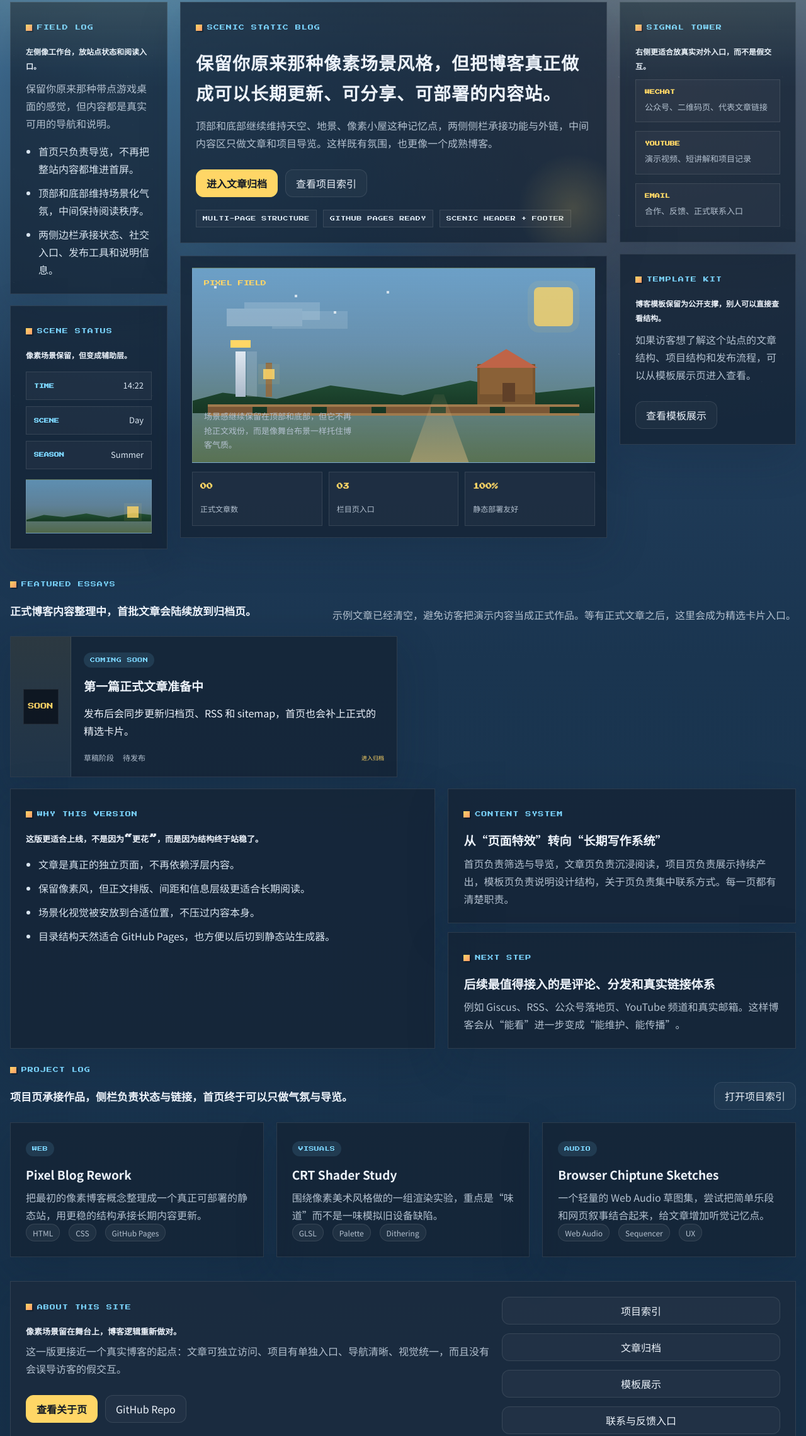
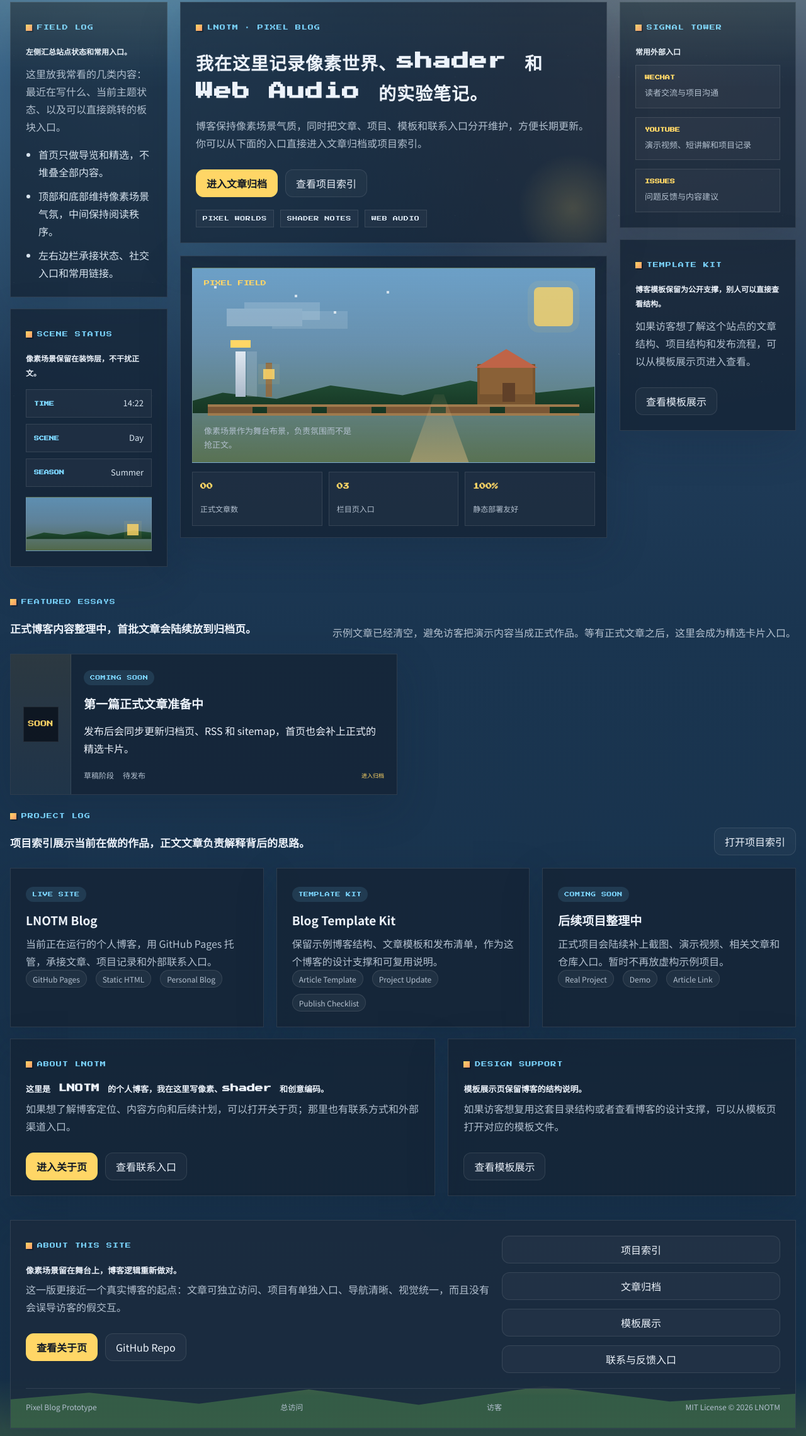
Before and after one commit to LNOTM/my-blog, a plain HTML site: page index.html in a window 1280 px wide. Shown: the part 124-2404 px from the top of the page at 63% size. Drawn offline with Linux system fonts and the light colour scheme; some packages are replaced by stand-ins of ours; a script that the page names is missing.

Commit message:
feat: refresh public blog content
Update homepage, about, archive, and projects pages with the latest public-facing content and links.

```diff
--- a/index.html
+++ b/index.html
@@ -49,18 +49,18 @@
         <aside class="side-rail side-rail-left" aria-label="左侧信息栏">
           <article class="rail-card">
             <span class="section-kicker">FIELD LOG</span>
-            <h3>左侧像工作台，放站点状态和阅读入口。</h3>
-            <p>保留你原来那种带点游戏桌面的感觉，但内容都是真实可用的导航和说明。</p>
+            <h3>左侧汇总站点状态和常用入口。</h3>
+            <p>这里放我常看的几类内容：最近在写什么、当前主题状态、以及可以直接跳转的板块入口。</p>
             <ul class="info-list">
-              <li>首页只负责导览，不再把整站内容都堆进首屏。</li>
-              <li>顶部和底部维持场景化气氛，中间保持阅读秩序。</li>
-              <li>两侧边栏承接状态、社交入口、发布工具和说明信息。</li>
+              <li>首页只做导览和精选，不堆叠全部内容。</li>
+              <li>顶部和底部维持像素场景气氛，中间保持阅读秩序。</li>
+              <li>左右边栏承接状态、社交入口和常用链接。</li>
             </ul>
           </article>
 
           <article class="rail-card">
             <span class="section-kicker">SCENE STATUS</span>
-            <h3>像素场景保留，但变成辅助层。</h3>
+            <h3>像素场景保留在装饰层，不干扰正文。</h3>
             <div class="status-stack">
               <div class="status-line"><strong>TIME</strong><span data-now-time>--:--</span></div>
               <div class="status-line"><strong>SCENE</strong><span data-scene-name>Night</span></div>
@@ -72,17 +72,17 @@
 
         <div class="center-column">
           <article class="hero-copy">
-            <span class="eyebrow">SCENIC STATIC BLOG</span>
-            <h1>保留你原来那种像素场景风格，但把博客真正做成可以长期更新、可分享、可部署的内容站。</h1>
-            <p>顶部和底部继续维持天空、地景、像素小屋这种记忆点，两侧侧栏承接功能与外链，中间内容区只做文章和项目导览。这样既有氛围，也更像一个成熟博客。</p>
+            <span class="eyebrow">LNOTM · PIXEL BLOG</span>
+            <h1>我在这里记录像素世界、shader 和 Web Audio 的实验笔记。</h1>
+            <p>博客保持像素场景气质，同时把文章、项目、模板和联系入口分开维护，方便长期更新。你可以从下面的入口直接进入文章归档或项目索引。</p>
             <div class="hero-actions">
               <a class="button" href="archive.html">进入文章归档</a>
               <a class="button-secondary" href="projects.html">查看项目索引</a>
             </div>
             <div class="utility-strip" aria-label="站点亮点">
-              <span class="utility-pill">MULTI-PAGE STRUCTURE</span>
-              <span class="utility-pill">GITHUB PAGES READY</span>
-              <span class="utility-pill">SCENIC HEADER + FOOTER</span>
+              <span class="utility-pill">PIXEL WORLDS</span>
+              <span class="utility-pill">SHADER NOTES</span>
+              <span class="utility-pill">WEB AUDIO</span>
             </div>
           </article>
 
@@ -103,7 +103,7 @@
               <div class="scene-house" aria-hidden="true"></div>
               <div class="scene-fence" aria-hidden="true"></div>
               <div class="scene-path" aria-hidden="true"></div>
-              <p class="scene-caption">场景感继续保留在顶部和底部，但它不再抢正文戏份，而是像舞台布景一样托住博客气质。</p>
+              <p class="scene-caption">像素场景作为舞台布景，负责氛围而不是抢正文。</p>
             </div>
             <div class="scene-toolbar">
               <div class="stat-chip">
@@ -125,19 +125,19 @@
         <aside class="side-rail side-rail-right" aria-label="右侧功能栏">
           <article class="rail-card">
             <span class="section-kicker">SIGNAL TOWER</span>
-            <h3>右侧更适合放真实对外入口，而不是假交互。</h3>
+            <h3>常用外部入口</h3>
             <div class="signal-links">
               <a class="signal-link" href="about.html#contact">
                 <strong>WECHAT</strong>
-                <span>公众号、二维码页、代表文章链接</span>
+                <span>读者交流与项目沟通</span>
               </a>
-              <a class="signal-link" href="about.html#contact">
+              <a class="signal-link" href="https://www.youtube.com/@LNTOM-L" target="_blank" rel="noopener noreferrer">
                 <strong>YOUTUBE</strong>
                 <span>演示视频、短讲解和项目记录</span>
               </a>
-              <a class="signal-link" href="about.html#contact">
-                <strong>EMAIL</strong>
-                <span>合作、反馈、正式联系入口</span>
+              <a class="signal-link" href="https://github.com/LNOTM/my-blog/issues" target="_blank" rel="noopener noreferrer">
+                <strong>ISSUES</strong>
+                <span>问题反馈与内容建议</span>
               </a>
             </div>
           </article>
@@ -185,78 +185,72 @@
     </section>
 
     <section class="section">
-      <div class="site-shell surface-grid">
-        <article class="surface-card">
-          <span class="section-kicker">WHY THIS VERSION</span>
-          <h2>这版更适合上线，不是因为“更花”，而是因为结构终于站稳了。</h2>
-          <ul>
-            <li>文章是真正的独立页面，不再依赖浮层内容。</li>
-            <li>保留像素风，但正文排版、间距和信息层级更适合长期阅读。</li>
-            <li>场景化视觉被安放到合适位置，不压过内容本身。</li>
-            <li>目录结构天然适合 GitHub Pages，也方便以后切到静态站生成器。</li>
-          </ul>
-        </article>
+      <div class="site-shell">
+        <div class="section-header">
+          <div>
+            <span class="section-kicker">PROJECT LOG</span>
+            <h2>项目索引展示当前在做的作品，正文文章负责解释背后的思路。</h2>
+          </div>
+          <a class="chip-link" href="projects.html">打开项目索引</a>
+        </div>
 
-        <div class="mini-grid">
-          <article class="mini-card">
-            <span class="section-kicker">CONTENT SYSTEM</span>
-            <h3>从“页面特效”转向“长期写作系统”</h3>
-            <p>首页负责筛选与导览，文章页负责沉浸阅读，项目页负责展示持续产出，模板页负责说明设计结构，关于页负责集中联系方式。每一页都有清楚职责。</p>
+        <div class="project-grid">
+          <article class="project-card">
+            <span class="post-tag">LIVE SITE</span>
+            <h3>LNOTM Blog</h3>
+            <p>当前正在运行的个人博客，用 GitHub Pages 托管，承接文章、项目记录和外部联系入口。</p>
+            <div class="project-stack">
+              <span>GitHub Pages</span>
+              <span>Static HTML</span>
+              <span>Personal Blog</span>
+            </div>
           </article>
 
-          <article class="mini-card">
-            <span class="section-kicker">NEXT STEP</span>
-            <h3>后续最值得接入的是评论、分发和真实链接体系</h3>
-            <p>例如 Giscus、RSS、公众号落地页、YouTube 频道和真实邮箱。这样博客会从“能看”进一步变成“能维护、能传播”。</p>
+          <article class="project-card">
+            <span class="post-tag">TEMPLATE KIT</span>
+            <h3>Blog Template Kit</h3>
+            <p>保留示例博客结构、文章模板和发布清单，作为这个博客的设计支撑和可复用说明。</p>
+            <div class="project-stack">
+              <span>Article Template</span>
+              <span>Project Update</span>
+              <span>Publish Checklist</span>
+            </div>
+          </article>
+
+          <article class="project-card">
+            <span class="post-tag">COMING SOON</span>
+            <h3>后续项目整理中</h3>
+            <p>正式项目会陆续补上截图、演示视频、相关文章和仓库入口。暂时不再放虚构示例项目。</p>
+            <div class="project-stack">
+              <span>Real Project</span>
+              <span>Demo</span>
+              <span>Article Link</span>
+            </div>
           </article>
         </div>
       </div>
     </section>
 
     <section class="section">
-      <div class="site-shell">
-        <div class="section-header">
-          <div>
-            <span class="section-kicker">PROJECT LOG</span>
-            <h2>项目页承接作品，侧栏负责状态与链接，首页终于可以只做气氛与导览。</h2>
+      <div class="site-shell surface-grid">
+        <article class="surface-card">
+          <span class="section-kicker">ABOUT LNOTM</span>
+          <h2>这里是 LNOTM 的个人博客，我在这里写像素、shader 和创意编码。</h2>
+          <p>如果想了解博客定位、内容方向和后续计划，可以打开关于页；那里也有联系方式和外部渠道入口。</p>
+          <div class="hero-actions">
+            <a class="button" href="about.html">进入关于页</a>
+            <a class="button-secondary" href="about.html#contact">查看联系入口</a>
           </div>
-          <a class="chip-link" href="projects.html">打开项目索引</a>
-        </div>
+        </article>
 
-        <div class="project-grid">
-          <article class="project-card">
-            <span class="post-tag">WEB</span>
-            <h3>Pixel Blog Rework</h3>
-            <p>把最初的像素博客概念整理成一个真正可部署的静态站，用更稳的结构承接长期内容更新。</p>
-            <div class="project-stack">
-              <span>HTML</span>
-              <span>CSS</span>
-              <span>GitHub Pages</span>
-            </div>
-          </article>
-
-          <article class="project-card">
-            <span class="post-tag">VISUALS</span>
-            <h3>CRT Shader Study</h3>
-            <p>围绕像素美术风格做的一组渲染实验，重点是“味道”而不是一味模拟旧设备缺陷。</p>
-            <div class="project-stack">
-              <span>GLSL</span>
-              <span>Palette</span>
-              <span>Dithering</span>
-            </div>
-          </article>
-
-          <article class="project-card">
-            <span class="post-tag">AUDIO</span>
-            <h3>Browser Chiptune Sketches</h3>
-            <p>一个轻量的 Web Audio 草图集，尝试把简单乐段和网页叙事结合起来，给文章增加听觉记忆点。</p>
-            <div class="project-stack">
-              <span>Web Audio</span>
-              <span>Sequencer</span>
-              <span>UX</span>
-            </div>
-          </article>
-        </div>
+        <article class="surface-card">
+          <span class="section-kicker">DESIGN SUPPORT</span>
+          <h2>模板展示页保留博客的结构说明。</h2>
+          <p>如果访客想复用这套目录结构或者查看博客的设计支撑，可以从模板页打开对应的模板文件。</p>
+          <div class="hero-actions">
+            <a class="button-secondary" href="templates.html">查看模板展示</a>
+          </div>
+        </article>
       </div>
     </section>
   </main>
```
Also changed, not shown: about.html (+38 -21 lines), archive.html (+3 -3 lines), projects.html (+7 -7 lines).
